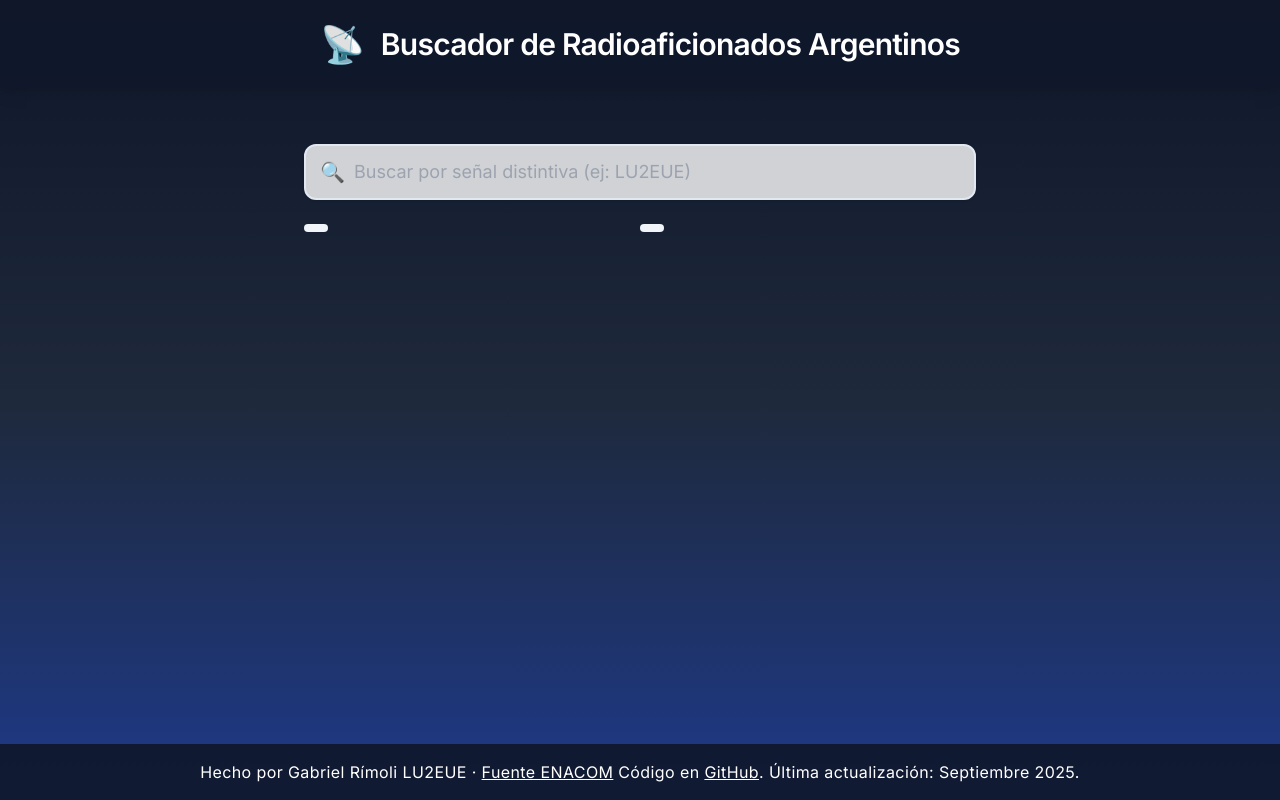
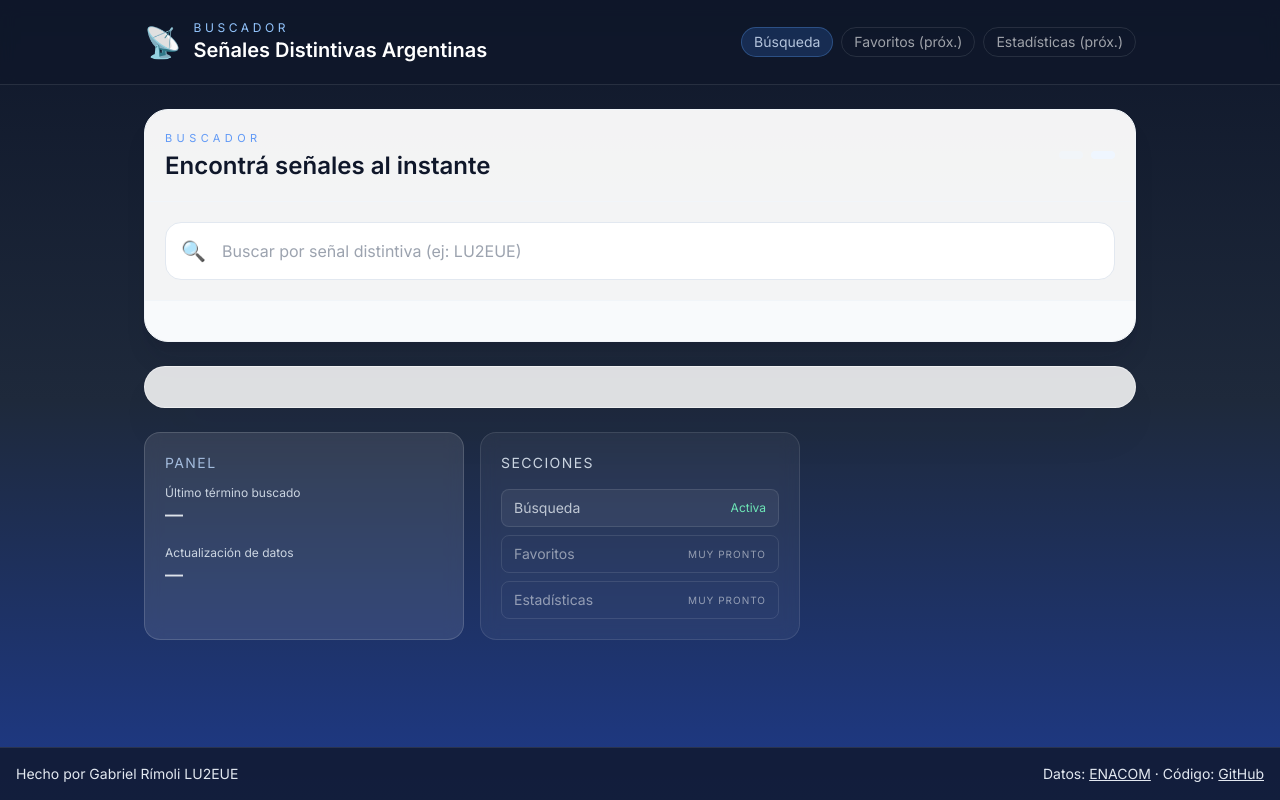
Before and after one commit to rimoliga/buscador_de_sd, a plain HTML site: page index.html in a window 1280 px wide. Drawn offline with nearby package versions, Linux system fonts and the light colour scheme.

Commit message:
UI refactor.

```diff
--- a/index.html
+++ b/index.html
@@ -20,64 +20,109 @@
   <meta name="theme-color" content="#2563eb">
 </head>
 
-<body class="min-h-screen flex flex-col bg-gradient-to-b from-slate-900 via-slate-800 to-blue-900">
-  <header class="w-full py-3 md:py-6 bg-slate-900/80 shadow-lg">
-    <div class="container mx-auto flex flex-col sm:flex-row items-center justify-center gap-2 sm:gap-4 px-4 text-center">
-      <span class="text-3xl sm:text-4xl text-blue-400">📡</span>
-      <h1 class="text-xl sm:text-3xl font-semibold text-white tracking-tight leading-tight">
-        Buscador de Radioaficionados Argentinos
-      </h1>
+<body class="min-h-screen flex flex-col bg-gradient-to-b from-slate-900 via-slate-800 to-blue-900 text-white">
+  <header class="w-full border-b border-white/10 bg-slate-900/70 backdrop-blur">
+    <div class="max-w-5xl mx-auto px-4 py-5 flex flex-col gap-3 md:flex-row md:items-center md:justify-between">
+      <div class="flex items-center gap-3">
+        <span class="text-3xl">📡</span>
+        <div>
+          <p class="text-xs uppercase tracking-[0.3em] text-blue-300">Buscador</p>
+          <h1 class="text-xl font-semibold">Señales Distintivas Argentinas</h1>
+        </div>
+      </div>
+      <nav class="flex gap-2 overflow-x-auto text-xs sm:text-sm text-blue-100/80">
+        <span class="px-3 py-1 rounded-full bg-blue-500/20 border border-blue-400/30 whitespace-nowrap">Búsqueda</span>
+        <span class="px-3 py-1 rounded-full border border-white/10 text-white/60 whitespace-nowrap">Favoritos (próx.)</span>
+        <span class="px-3 py-1 rounded-full border border-white/10 text-white/60 whitespace-nowrap">Estadísticas (próx.)</span>
+      </nav>
     </div>
   </header>
 
-  <main class="flex-1 flex flex-col items-center justify-start py-8 px-4">
-    <section class="w-full max-w-2xl">
-      <div id="pinnedResults" class="flex flex-wrap gap-2 mb-6"></div>
-      <div class="relative mb-6">
+  <main class="flex-1 w-full">
+    <div class="max-w-5xl mx-auto px-4 py-6 space-y-6">
+      <section class="rounded-3xl bg-white/95 text-slate-900 shadow-xl shadow-slate-900/10 border border-slate-100">
+        <div class="p-5 border-b border-slate-100 flex flex-col gap-3 sm:flex-row sm:items-center sm:justify-between">
+          <div>
+            <p class="text-[11px] uppercase tracking-[0.4em] text-blue-500/80 mb-1">Buscador</p>
+            <h2 class="text-2xl font-semibold leading-tight">Encontrá señales al instante</h2>
+          </div>
+          <div class="flex flex-wrap gap-2 text-xs">
+            <span id="resultsCount" class="rounded-full bg-slate-100 px-3 py-1 text-slate-500"></span>
+            <span id="totalRecords" class="rounded-full bg-blue-50 px-3 py-1 text-blue-600"></span>
+          </div>
+        </div>
+        <div class="p-5 border-b border-slate-100">
+          <div class="relative">
             <span class="absolute left-4 top-1/2 -translate-y-1/2 text-slate-400 text-xl">🔍</span>
             <input type="text" id="searchInput"
-          class="w-full py-3 pl-12 pr-4 text-base sm:text-lg rounded-xl border-2 border-slate-200 focus:border-blue-400 focus:ring-2 focus:ring-blue-100 outline-none transition placeholder-gray-400 bg-white/80 shadow"
+              class="w-full py-4 pl-14 pr-4 text-base rounded-2xl border border-slate-200 focus:border-blue-500 focus:ring-4 focus:ring-blue-100 outline-none transition placeholder-gray-400"
               placeholder="Buscar por señal distintiva (ej: LU2EUE)" autocomplete="off">
           </div>
-      <div class="flex flex-col sm:flex-row justify-between items-start sm:items-center mb-4 text-gray-500 text-xs sm:text-sm gap-2">
-        <span id="resultsCount" class="bg-slate-100 px-3 py-1 rounded-full"></span>
-        <span id="totalRecords" class="bg-slate-100 px-3 py-1 rounded-full"></span>
-        <span id="lastUpdated" class="text-[11px] sm:text-xs text-gray-300"></span>
+        </div>
+        <div class="p-5 bg-slate-50 rounded-b-3xl">
+          <div id="pinnedResults" class="flex flex-col gap-3"></div>
         </div>
       </section>
 
-<section id="installPwaSection"
-  class="relative w-full max-w-2xl mb-6 p-4 rounded-xl bg-white/80"
-  style="display: none;">
+      <section class="rounded-3xl bg-white/85 border border-white/50 p-5 shadow-2xl shadow-slate-900/10">
+        <div id="results" class="results-container"></div>
+      </section>
 
-  <button id="hideInstallPwaSection"
-    class="absolute top-2 right-2 text-slate-500 text-2xl leading-none hover:text-slate-700 transition"
-    title="Cerrar">&times;</button>
-
-  <p class="text-sm text-gray-600 mb-3 text-center sm:text-left">
-    Instala esta aplicación para acceder a los datos sin conexión.
-  </p>
-
-  <div class="flex justify-center sm:justify-start">
-    <button id="installPwaBtn"
-      class="px-4 py-2 text-sm sm:text-base rounded-lg bg-blue-600 text-white hover:bg-blue-700 transition">
-      Instalar aplicación
-    </button>
+      <div class="grid gap-4 md:grid-cols-2 lg:grid-cols-3">
+        <section class="rounded-2xl bg-white/10 p-5 border border-white/15 backdrop-blur">
+          <h2 class="text-sm uppercase tracking-widest text-blue-200/80 mb-3">Panel</h2>
+          <div class="space-y-4 text-sm text-slate-100/90">
+            <div>
+              <p class="text-slate-300 text-xs">Último término buscado</p>
+              <p id="lastQueryLabel" class="font-semibold tracking-wide text-lg">—</p>
+            </div>
+            <div>
+              <p class="text-slate-300 text-xs">Actualización de datos</p>
+              <p id="lastUpdated" class="font-semibold tracking-wide text-lg">—</p>
+            </div>
           </div>
         </section>
 
+        <section id="installPwaSection" class="rounded-2xl bg-blue-500/15 border border-blue-400/30 p-5" style="display: none;">
+          <div class="flex justify-between items-start mb-2">
+            <h3 class="text-base font-semibold">Instalar app</h3>
+            <button id="hideInstallPwaSection" class="text-xl leading-none text-blue-200 hover:text-white" title="Cerrar">&times;</button>
+          </div>
+          <p class="text-sm text-slate-100 mb-4">Accedé sin conexión y recibí actualizaciones en segundo plano.</p>
+          <button id="installPwaBtn" class="w-full px-4 py-2 text-sm rounded-xl bg-blue-500 hover:bg-blue-600 transition text-white font-medium shadow-lg shadow-blue-900/40">
+            Instalar
+          </button>
+        </section>
 
-    <section class="w-full max-w-2xl">
-      <div id="results" class="results-container"></div>
+        <section class="rounded-2xl bg-white/5 border border-white/10 p-5 backdrop-blur md:col-span-2 lg:col-span-1">
+          <h2 class="text-sm uppercase tracking-widest text-slate-300 mb-4">Secciones</h2>
+          <div class="space-y-2 text-sm text-slate-200/80">
+            <div class="flex items-center justify-between px-3 py-2 rounded-lg bg-white/5 border border-white/10">
+              <span>Búsqueda</span>
+              <span class="text-emerald-300 text-xs">Activa</span>
+            </div>
+            <div class="flex items-center justify-between px-3 py-2 rounded-lg border border-white/10 text-white/50">
+              <span>Favoritos</span>
+              <span class="text-[10px] uppercase tracking-widest">Muy pronto</span>
+            </div>
+            <div class="flex items-center justify-between px-3 py-2 rounded-lg border border-white/10 text-white/50">
+              <span>Estadísticas</span>
+              <span class="text-[10px] uppercase tracking-widest">Muy pronto</span>
+            </div>
+          </div>
         </section>
+      </div>
+    </div>
   </main>
 
-  <footer class="mt-auto text-center py-3 sm:py-4 text-xs sm:text-sm md:text-base text-white bg-slate-900/90 tracking-wide">
-    Hecho por Gabriel Rímoli LU2EUE &middot;
-    <a href="https://www.enacom.gob.ar/listado-de-radioaficionados_p316" class="underline hover:text-blue-300">Fuente ENACOM</a>
-    Código en
-    <a href="https://github.com/rimoliga/buscador_de_sd" class="underline hover:text-blue-300">GitHub</a>.
-    Última actualización: Septiembre 2025.
+  <footer class="w-full border-t border-white/10 bg-slate-900/80">
+    <div class="container mx-auto px-4 py-4 text-xs sm:text-sm text-slate-200 flex flex-col sm:flex-row items-center gap-2 justify-between">
+      <p>Hecho por Gabriel Rímoli LU2EUE</p>
+      <p>
+        Datos: <a href="https://www.enacom.gob.ar/listado-de-radioaficionados_p316" class="underline hover:text-blue-300">ENACOM</a> ·
+        Código: <a href="https://github.com/rimoliga/buscador_de_sd" class="underline hover:text-blue-300">GitHub</a>
+      </p>
+    </div>
   </footer>
 
   <script type="module" src="script.js"></script>
--- a/script.js
+++ b/script.js
@@ -15,6 +15,7 @@ const resultsCount = document.getElementById('resultsCount');
 const totalRecords = document.getElementById('totalRecords');
 const pinnedResultsContainer = document.getElementById('pinnedResults');
 const lastUpdatedLabel = document.getElementById('lastUpdated');
+const lastQueryLabel = document.getElementById('lastQueryLabel');
 
 import { decompressSync, strFromU8 } from "https://cdn.skypack.dev/pin/fflate@v0.8.2-5l9B8rfElbxSDZ5tcGZe/mode=imports/optimized/fflate.js";
 
@@ -121,6 +122,11 @@ function updateLastUpdatedLabel() {
     }
 }
 
+function updateLastQueryLabel(value) {
+    if (!lastQueryLabel) return;
+    lastQueryLabel.textContent = value ? value.toUpperCase() : '—';
+}
+
 function matchEspecial(especial, searchTerm) {
     return especial
         .toUpperCase()
@@ -131,10 +137,12 @@ function matchEspecial(especial, searchTerm) {
 
 function searchRadio(query) {
     if (!query.trim()) {
+        updateLastQueryLabel('');
         showNoResults();
         return;
     }
     const searchTerm = query.toUpperCase().trim();
+    updateLastQueryLabel(searchTerm);
     const results = radioData.filter(radio => {
         const matchPrincipal = radio['Señal Distintiva'] &&
             radio['Señal Distintiva'].toUpperCase() === searchTerm;
@@ -306,8 +314,10 @@ function applySavedQueryOrIdle() {
     const lastQuery = localStorage.getItem(LAST_QUERY_KEY) || '';
     if (lastQuery) {
         searchInput.value = lastQuery;
+        updateLastQueryLabel(lastQuery);
         searchRadio(lastQuery);
     } else {
+        updateLastQueryLabel('');
         showNoResults();
     }
 }
@@ -330,6 +340,9 @@ document.addEventListener('DOMContentLoaded', () => {
     const savedQuery = localStorage.getItem(LAST_QUERY_KEY);
     if (savedQuery) {
         searchInput.value = savedQuery;
+        updateLastQueryLabel(savedQuery);
+    } else {
+        updateLastQueryLabel('');
     }
     loadData();
     renderPinned();
```
Lines whose indentation alone changed are shown as unchanged.
